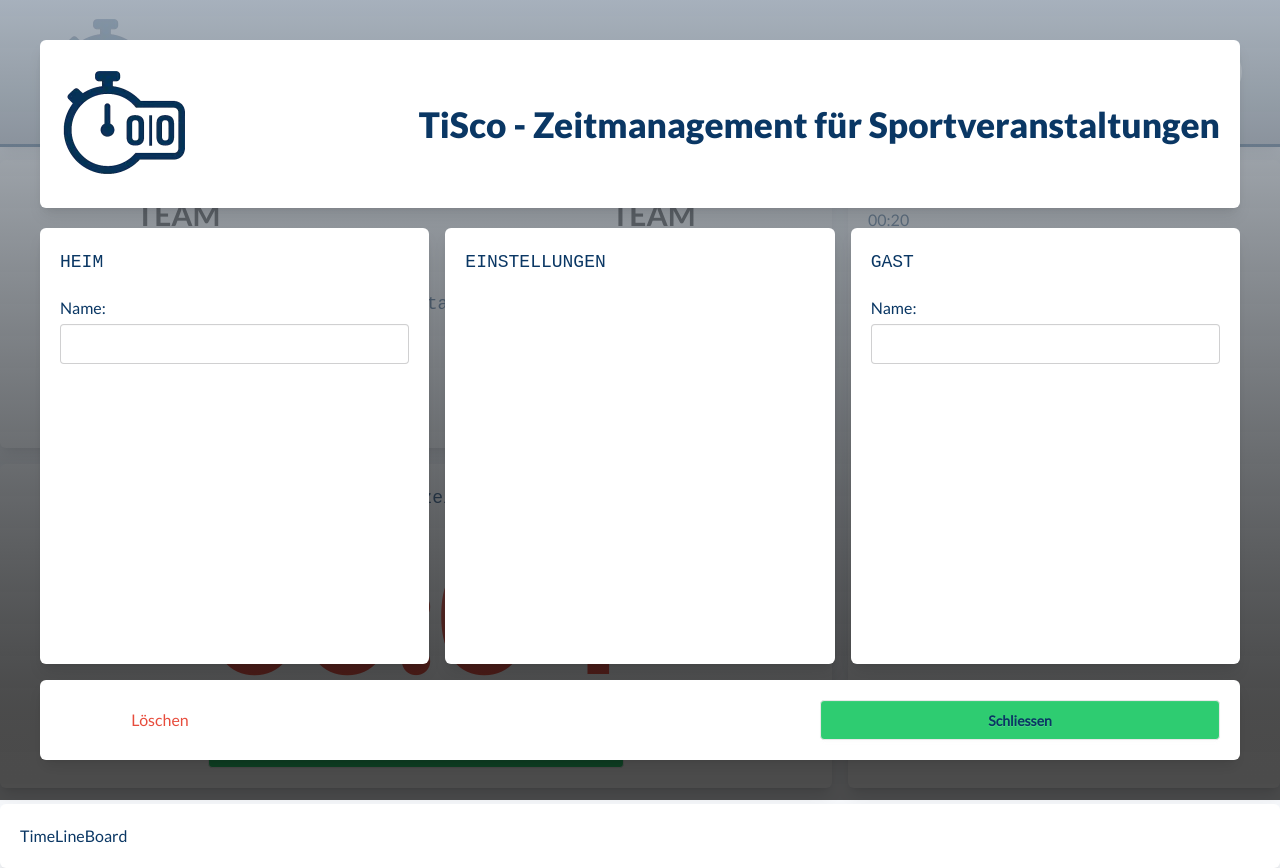
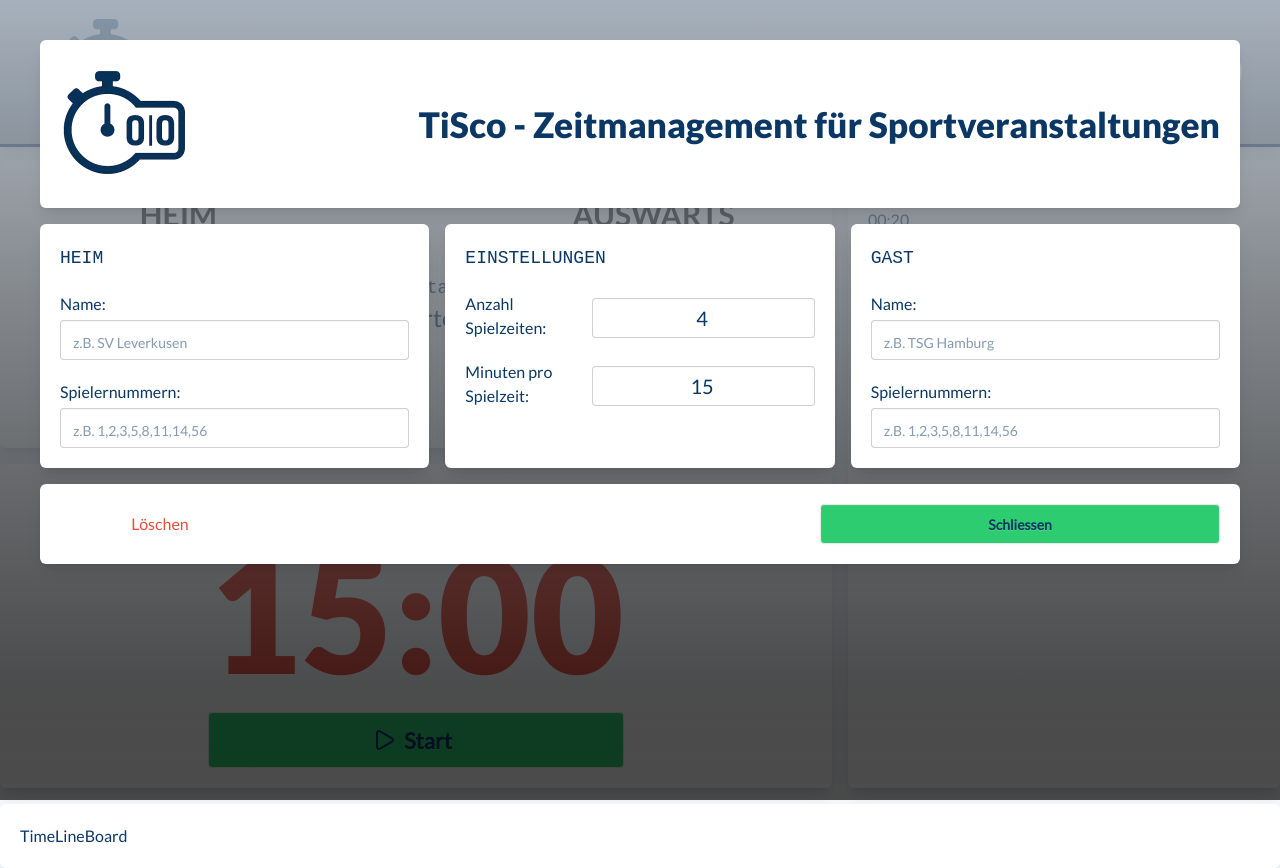
Before and after one commit to GittyX3b/tisco-matchdesk, a React (Vite) app: page / in a window 1280 px wide. Both pictures are taken after a click on the button 1216 px from the left and 72 px from the top of the page. Built offline with nearby package versions, Linux system fonts and the light colour scheme; a web font is replaced by a local one.

Commit message:
Friday (#10)
* setup config send data to timer- and scoreboard

* preparation period switching

```diff
--- a/src/components/ConfigModal.jsx
+++ b/src/components/ConfigModal.jsx
@@ -1,14 +1,41 @@
 import { useConfig } from '@context';
 
 export const ConfigModal = () => {
-  const { config, toggleConfigModal } = useConfig();
+  const { config, toggleConfigModal, setConfig } = useConfig();
+
+  const onChangeHandler = (e) => {
+    if (e.target.name.endsWith('Name')) {
+      setConfig((prev) => ({
+        ...prev,
+        [e.target.name]: e.target.value.toString(),
+      }));
+    } else if (e.target.name.endsWith('Numbers')) {
+      setConfig((prev) => ({
+        ...prev,
+        [e.target.name]: [
+          ...new Set(
+            e.target.value
+              .trim()
+              .split(/[ ,.;<>]+/) // split by space, comma, dot, semicolon, <, or multiple together
+              .map(Number) // convert each string to number
+              .filter((n) => !isNaN(n)), // remove any NaN
+          ),
+        ],
+      }));
+    } else {
+      setConfig((prev) => ({
+        ...prev,
+        [e.target.name]: Number(e.target.value),
+      }));
+    }
+  };
 
   return (
     <aside
       className='absolute z-50 flex min-h-screen w-full flex-col items-center gap-4 overflow-auto bg-linear-to-b from-[rgba(167,177,188,0.8)] to-[rgba(0,0,0,0.7)] p-10'
       hidden={!config.settingsVisible}
     >
-      <div className='tisco-maxwidth flex w-full grow flex-col gap-5'>
+      <div className='tisco-maxwidth flex w-full flex-col gap-4'>
         <div className='tisco-tile flex w-full items-center justify-between'>
           <img
             src='src/assets/icons/Tisco_logo_icon_transparent_xs.webp'
@@ -18,34 +45,94 @@ export const ConfigModal = () => {
           <h1>TiSco - Zeitmanagement für Sportveranstaltungen</h1>
         </div>
 
-        <form className='grid w-full grow grid-cols-3 gap-4'>
-          {/* TEAM HOME */}
+        <form className='grid w-full grid-cols-3 gap-4'>
+          {/* ============ TEAM HOME ======================== */}
+          {/* =============== Name ========================== */}
           <fieldset className='tisco-tile flex flex-col gap-5'>
             <span className='tile-heading'>HEIM</span>
             <div className='input-group'>
-              <label htmlFor='team-home-name'>Name:</label>
+              <label htmlFor='teamHomeName'>Name:</label>
               <input
                 type='text'
-                id='team-home-name'
-                name='team-home-name'
-                className='input mt-1 w-full text-xl'
+                id='teamHomeName'
+                name='teamHomeName'
+                placeholder='z.B. SV Leverkusen'
+                className='input mt-1 w-full text-xl placeholder:text-sm'
+                onChange={onChangeHandler}
+              />
+            </div>
+
+            {/* =============== Spielernummern ============= */}
+            <div className='input-group'>
+              <label htmlFor='teamHomeNumbers'>Spielernummern:</label>
+              <input
+                type='text'
+                id='teamHomeNumbers'
+                name='teamHomeNumbers'
+                placeholder='z.B. 1,2,3,5,8,11,14,56'
+                className='input mt-1 w-full text-xl placeholder:text-sm'
+                onChange={onChangeHandler}
               />
             </div>
           </fieldset>
-          {/* SETTINGS */}
+          {/* ============= SETTINGS ========================= */}
           <fieldset className='tisco-tile p-b-10 flex flex-col gap-5'>
             <span className='tile-heading'>EINSTELLUNGEN</span>
+            <div className='grid w-full grid-cols-[1fr_2fr] items-center justify-between gap-4'>
+              <label htmlFor='periodsPerMatch'>Anzahl Spielzeiten:</label>
+              <input
+                id='periodsPerMatch'
+                name='periodsPerMatch'
+                type='number'
+                placeholder='z.B. 2 bei Fussball'
+                min={1}
+                max={4}
+                step={1}
+                value={config.periodsPerMatch}
+                className='input mt-1 w-full text-center text-xl placeholder:text-sm'
+                onChange={onChangeHandler}
+              />
+            </div>
+            <div className='grid w-full grid-cols-[1fr_2fr] items-center justify-between gap-4'>
+              <label htmlFor='minutesPerPeriod'>Minuten pro Spielzeit:</label>
+              <input
+                id='minutesPerPeriod'
+                name='minutesPerPeriod'
+                type='number'
+                placeholder='z.B. 45 bei Fussball'
+                min={1}
+                step={1}
+                value={config.minutesPerPeriod}
+                className='input mt-1 w-full text-center text-xl placeholder:text-sm'
+                onChange={onChangeHandler}
+              />
+            </div>
           </fieldset>
-          {/* TEAM AWAY */}
+          {/* ============= TEAM AWAY ======================= */}
+          {/* =============== Name ========================== */}
           <fieldset className='tisco-tile p-b-10 flex flex-col gap-5'>
             <span className='tile-heading'>GAST</span>
             <div className='input-group'>
-              <label htmlFor='team-away-name'>Name:</label>
+              <label htmlFor='teamAwayName'>Name:</label>
               <input
                 type='text'
-                id='team-away-name'
-                name='team-away-name'
-                className='input mt-1 w-full text-xl'
+                id='teamAwayName'
+                name='teamAwayName'
+                placeholder='z.B. TSG Hamburg'
+                className='input mt-1 w-full text-xl placeholder:text-sm'
+                onChange={onChangeHandler}
+              />
+            </div>
+            {/* =============== Spielernummern =============== */}
+            <div className='input-group'>
+              <label htmlFor='teamAwayNumbers'>Spielernummern:</label>
+              <input
+                type='text'
+                id='teamAwayNumbers'
+                name='teamAwayNumbers'
+                placeholder='z.B. 1,2,3,5,8,11,14,56'
+                className='input mt-1 w-full text-xl placeholder:text-sm'
+                onChange={onChangeHandler}
               />
             </div>
           </fieldset>
--- a/src/components/ScoreBoard.jsx
+++ b/src/components/ScoreBoard.jsx
@@ -1,11 +1,21 @@
+import { useConfig } from '@context';
+
 import { ScoreCounter } from './elements/ScoreCounter';
 
 const ScoreBoard = () => {
+  const { config, periodNow } = useConfig();
+
+  console.log('periodNow: ', periodNow);
   return (
     <article className={`tisco-tile grid grow grid-cols-[2fr_1fr_2fr]`}>
-      <ScoreCounter className='col-start-1' />
-      <span className='tile-heading col-start-2 m-auto'>Spielstand</span>
-      <ScoreCounter className='col-start-3' />
+      <ScoreCounter teamName={config.teamHomeName || 'HEIM'} className='col-start-1' />
+      <div className='col-start-2 flex flex-col items-center justify-center'>
+        <span className='tile-heading'>Spielstand</span>
+        <span className='text-2xl'>
+          {config.periodNow}.{config.periodNames[config.periodsPerMatch]}
+        </span>
+      </div>
+      <ScoreCounter teamName={config.teamAwayName || 'AUSWÄRTS'} className='col-start-3' />
     </article>
   );
 };
--- a/src/components/TimerBoard.jsx
+++ b/src/components/TimerBoard.jsx
@@ -1,25 +1,31 @@
 import { Pause, Play } from 'lucide-react';
 import { useCallback } from 'react';
 
+import { useConfig } from '@context';
 import { useTime } from '@context';
 import { CountDownTimer } from '@elements';
 
 const TimerBoard = () => {
+  const { config, setGamePending } = useConfig();
   const { time, stopTime, toggleTime } = useTime();
+
+  const ppm = config.periodsPerMatch;
+  const pn = config.periodNow;
 
   const handleTimesUp = useCallback(() => {
     stopTime();
+    setGamePending(() => (ppm !== pn ? true : false));
     console.log('MatchTime is up');
-  }, [stopTime]);
+  }, [stopTime, setGamePending, ppm, pn]);
 
   return (
     <article className={`tisco-tile grid grow grid-cols-[1fr_1fr_4fr_1fr_1fr]`}>
       <span className='tile-heading col-start-3 m-auto'>Spielzeit</span>
       <CountDownTimer
-        initSec='4'
+        initSec={config.minutesPerPeriod * 60} //TODO: if pending prepare next period
         isRunning={time.on}
+        className={`font-lato-black col-start-3 m-auto flex h-min w-full justify-evenly text-[10rem] leading-tight ${!time.on ? 'text-tisco-red' : ''}`}
         onTimesUp={handleTimesUp}
-        className={`font-lato-black col-start-3 m-auto flex h-min w-full justify-evenly text-[10rem] leading-tight ${!time.on ? 'text-tisco-red' : ''}`}
       />
       <button
         className={`btn btn-xl col-start-3 ${time.on ? 'btn-red' : 'btn-green'}`}
--- a/src/components/elements/CountDownTimer.jsx
+++ b/src/components/elements/CountDownTimer.jsx
@@ -5,6 +5,7 @@ const CountDownTimer = ({ initSec, isRunning, onTimesUp, className }) => {
 
   const timesUp = timerSec === 0;
 
+  // counting down the seconds until 0 or !isRunning
   useEffect(() => {
     if (!isRunning) return;
     if (timesUp) onTimesUp();
@@ -15,6 +16,11 @@ const CountDownTimer = ({ initSec, isRunning, onTimesUp, className }) => {
 
     return () => clearInterval(interval);
   }, [timesUp, isRunning, onTimesUp]);
+
+  // reinitialize if initSec changes
+  useEffect(() => {
+    setTimerSec(Number(initSec));
+  }, [initSec]);
 
   return (
     <div className={className}>
--- a/src/data/context/ConfigProvider.jsx
+++ b/src/data/context/ConfigProvider.jsx
@@ -6,7 +6,17 @@ const ConfigProvider = ({ children }) => {
   const [config, setConfig] = useState({
     sanity: 'config data - ok',
     settingsVisible: false,
+    periodsPerMatch: 4,
+    periodNow: 1,
+    periodNames: ['', 'Spielzeit', 'Halbzeit', 'Drittel', 'Viertel'],
+    minutesPerPeriod: 15,
+    teamHomeName: '',
+    teamHomeNumbers: [],
+    teamAwayName: '',
+    teamAwayNumbers: [],
   });
+
+  const [gamePending, setGamePending] = useState(false);
 
   const toggleConfigModal = () => setConfig((p) => ({ ...p, settingsVisible: !p.settingsVisible }));
 
@@ -16,7 +26,11 @@ const ConfigProvider = ({ children }) => {
   //     zwei: { ...c.zwei, drei },
   //   }));
 
-  return <ConfigCtx value={{ config, toggleConfigModal }}>{children}</ConfigCtx>;
+  return (
+    <ConfigCtx value={{ config, setConfig, toggleConfigModal, gamePending, setGamePending }}>
+      {children}
+    </ConfigCtx>
+  );
 };
 
 export { ConfigCtx, ConfigProvider };
```
